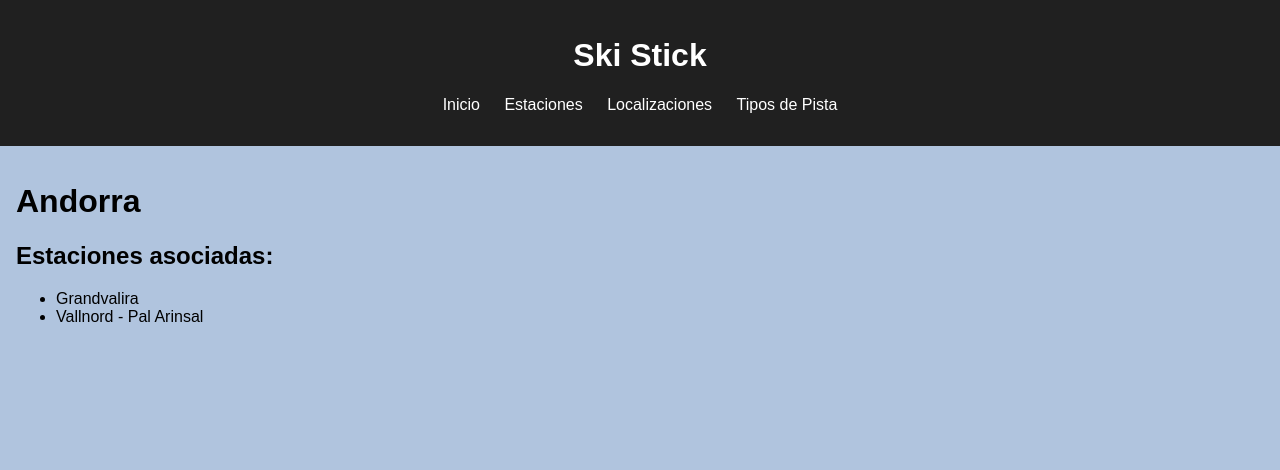
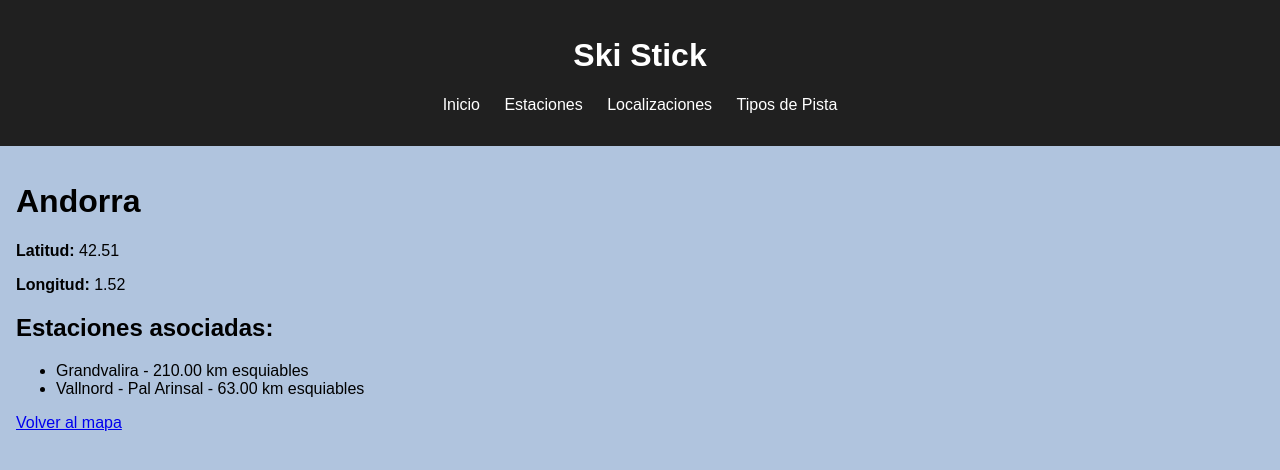
Before and after one commit to Pabloherreroo/IW-BI-03, a Django app: page /localizacion/4/ in a window 1280 px wide. Shown: the top 470 px of the page. Run offline with Django 5.2, Linux system fonts and the light colour scheme; data comes from the database, SQL or seed files in the repository; both versions use the stored data as it was after the commit.

Commit message:
Alimentar la base de datos y enlazar ficheros
Rellenar la los campos de longitud y latitud en la base de datos de los lugares para poder ser referenciados en el mapa.

Crear un action listener de dobleclick en cada lugar del mapa para llevarnos a la pagina de detalle donde nos aparecen las estaciones relacionadas con el lugar.

```diff
--- a/skiStick/appSkiStick/templates/localizacion_detail.html
+++ b/skiStick/appSkiStick/templates/localizacion_detail.html
@@ -3,13 +3,15 @@
 {% block content %}
 <h1>{{ localizacion.nombre }}</h1>
 <p>{{ localizacion.descripcion }}</p>
-
+<p><strong>Latitud:</strong> {{ localizacion.latitud }}</p>
+<p><strong>Longitud:</strong> {{ localizacion.longitud }}</p>
 <h2>Estaciones asociadas:</h2>
 <ul>
     {% for estacion in estaciones %}
-    <li>{{ estacion.nombre }}</li>
+    <li>{{ estacion.nombre }} - {{ estacion.km_pistas }} km esquiables</li>
     {% empty %}
     <li>No hay estaciones asociadas a esta localizacion.</li>
     {% endfor %}
 </ul>
+<a href="{% url 'localizacion_list' %}">Volver al mapa</a>
 {% endblock %}
--- a/skiStick/appSkiStick/views.py
+++ b/skiStick/appSkiStick/views.py
@@ -58,7 +58,7 @@ class LocalizacionListView(ListView):
    def get_context_data(self, **kwargs):
        context = super().get_context_data(**kwargs)
        # Serializar el QuerySet a una lista de diccionarios
-       localizaciones = Localizacion.objects.all().values('nombre', 'descripcion', 'latitud', 'longitud')
+       localizaciones = Localizacion.objects.all().values('id', 'nombre', 'descripcion', 'latitud', 'longitud')
        context['localizaciones_json'] = json.dumps(list(localizaciones))
         # Imprime en el servidor para verificar
        print(context['localizaciones_json'])
```
Also changed, not shown: skiStick/appSkiStick/templates/localizacion_list.html (+10 -2 lines), skiStick/db.sqlite3.
